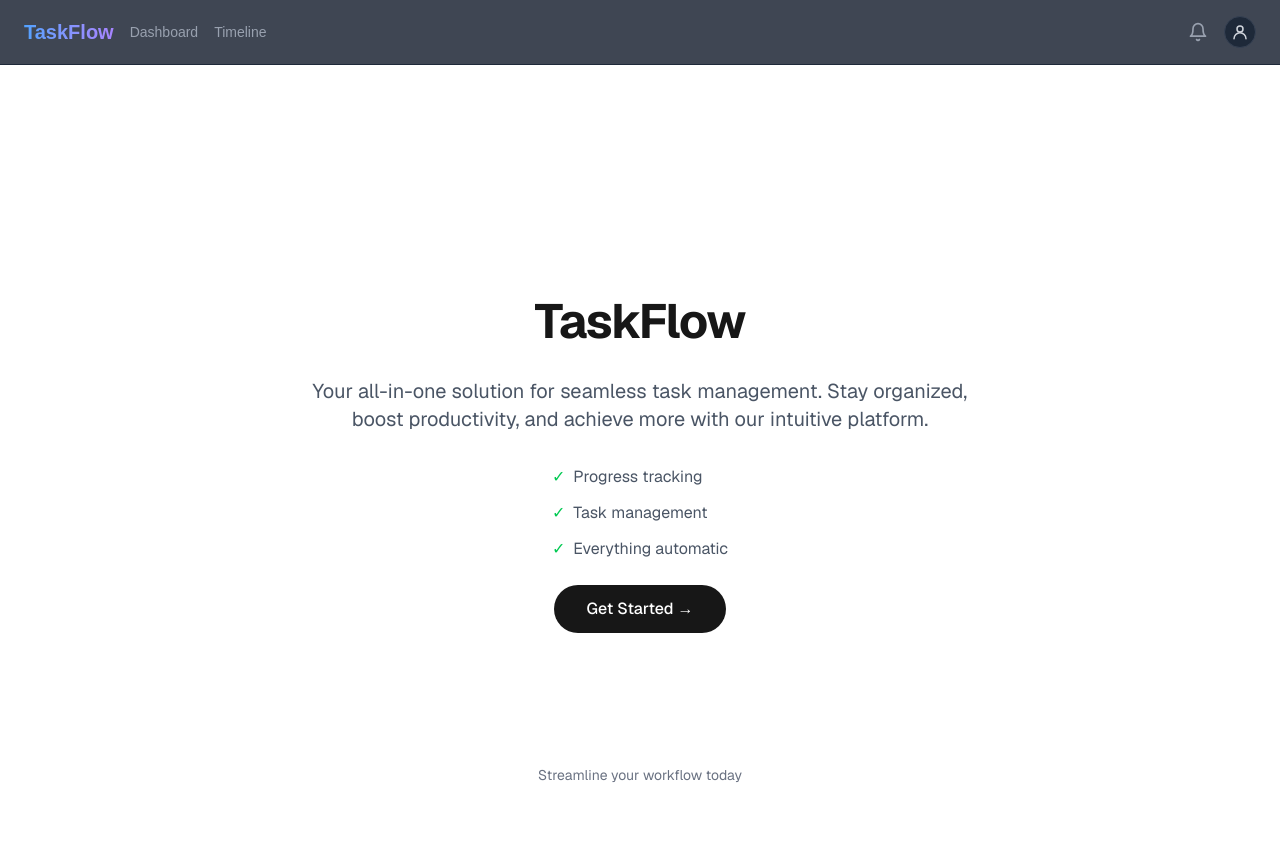
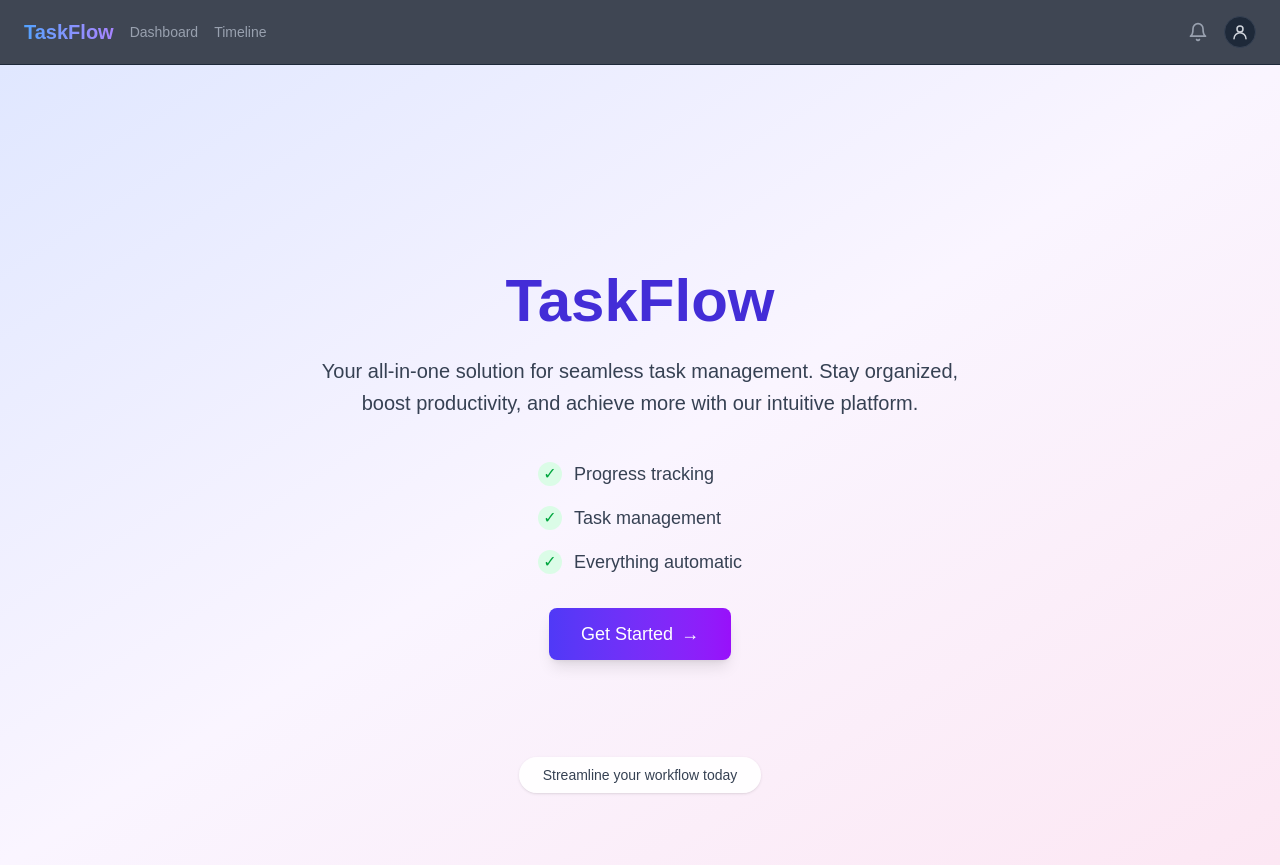
Before and after one commit to TheTravoHq/TaskFlow, a Next.js app in the folder web-app/: page / in a window 1280 px wide. Built offline with nearby package versions, Linux system fonts and the light colour scheme.

Commit message:
Refactor AuthPage and Home components for improved UI; enhance styling and layout for better user experience

```diff
--- a/web-app/app/auth/page.tsx
+++ b/web-app/app/auth/page.tsx
@@ -5,7 +5,6 @@ import axios from '../../lib/axios';
 
 export default function AuthPage() {
   const router = useRouter();
-  const [isLogin, setIsLogin] = useState(true);
   const [showOtpScreen, setShowOtpScreen] = useState(false);
   const [email, setEmail] = useState('');
   const [otp, setOtp] = useState('');
@@ -81,22 +80,49 @@ export default function AuthPage() {
   };
 
   return (
-    <div className="min-h-screen flex items-center justify-center bg-gray-50">
-      <div className="max-w-md w-full px-8 py-4 bg-white rounded-lg shadow-lg">
-        <div className="flex flex-col items-center">
-          <h2 className="text-2xl font-bold text-indigo-600">
-            {!showOtpScreen ? 'Sign in to your account' : 'Enter OTP'}
+    <div className="min-h-screen flex items-center justify-center bg-gradient-to-br from-indigo-100 via-purple-50 to-pink-100">
+      <div className="max-w-md w-full p-8 bg-white/90 backdrop-blur-sm rounded-2xl shadow-[0_8px_30px_rgb(0,0,0,0.12)] transition-all duration-300">
+        <div className="flex flex-col items-center space-y-4">
+          <div className="w-16 h-16 bg-indigo-600 rounded-full flex items-center justify-center">
+            <svg
+              xmlns="http://www.w3.org/2000/svg"
+              className="h-8 w-8 text-white"
+              fill="none"
+              viewBox="0 0 24 24"
+              stroke="currentColor"
+            >
+              <path
+                strokeLinecap="round"
+                strokeLinejoin="round"
+                strokeWidth={2}
+                d="M12 15v2m-6 4h12a2 2 0 002-2v-6a2 2 0 00-2-2H6a2 2 0 00-2 2v6a2 2 0 002 2zm10-10V7a4 4 0 00-8 0v4h8z"
+              />
+            </svg>
+          </div>
+          <h2 className="text-3xl font-bold text-indigo-700">
+            {!showOtpScreen ? 'Welcome Back' : 'Verify OTP'}
           </h2>
+          <p className="text-gray-700 text-center">
+            {!showOtpScreen
+              ? 'Sign in to access your account'
+              : 'Enter the code sent to your email'}
+          </p>
         </div>
 
-        <div className="mt-8 space-y-8">
+        <div className="mt-8 space-y-6">
           {error && (
-            <div className="text-red-500 text-sm text-center">{error}</div>
+            <div className="bg-red-100 text-red-600 p-3 rounded-lg text-sm text-center font-medium">
+              {error}
+            </div>
           )}
+
           <div className="space-y-4">
             {!showOtpScreen ? (
-              <div>
-                <label htmlFor="email" className="sr-only">
+              <div className="relative">
+                <label
+                  htmlFor="email"
+                  className="text-sm font-medium text-gray-900 mb-1 block"
+                >
                   Email address
                 </label>
                 <input
@@ -106,16 +132,13 @@ export default function AuthPage() {
                   required
                   value={email}
                   onChange={(e) => setEmail(e.target.value)}
-                  className="appearance-none rounded-lg relative block w-full px-3 py-2 border border-gray-300 placeholder-gray-500 text-gray-900 focus:outline-none focus:ring-indigo-500 focus:border-indigo-500"
-                  placeholder="Email address"
+                  className="appearance-none rounded-lg relative block w-full px-4 py-3 border border-gray-300 placeholder-gray-400 text-gray-900 focus:outline-none focus:ring-2 focus:ring-indigo-500 focus:border-transparent transition-all duration-300"
+                  placeholder="Enter your email"
                 />
               </div>
             ) : (
-              <div className="flex justify-center">
-                <div className="w-1/2">
-                  <label htmlFor="otp" className="sr-only">
-                    Enter OTP
-                  </label>
+              <div className="space-y-4">
+                <div className="flex justify-center">
                   <input
                     id="otp"
                     name="OTP"
@@ -127,7 +150,8 @@ export default function AuthPage() {
                       const onlyNumbers = e.target.value.replace(/[^0-9]/g, '');
                       setOtp(onlyNumbers);
                     }}
-                    className="text-center appearance-none relative block w-full px-3 py-2 border-0 border-b-2 border-gray-300 placeholder-gray-500 text-gray-900 focus:outline-none focus:ring-indigo-500 focus:border-indigo-500"
+                    className="text-center w-48 appearance-none px-4 py-3 text-2xl tracking-widest border-0 border-b-2 border-gray-300 placeholder-gray-400 text-gray-900 focus:outline-none focus:border-indigo-500 transition-all duration-300"
+                    placeholder="______"
                   />
                 </div>
               </div>
@@ -137,37 +161,38 @@ export default function AuthPage() {
           <button
             onClick={!showOtpScreen ? handleLogin : handleSubmit}
             type="submit"
-            className="w-full flex justify-center py-2 px-4 border border-transparent rounded-md shadow-sm text-sm font-medium text-white bg-indigo-600 hover:bg-indigo-700 focus:outline-none focus:ring-2 focus:ring-offset-2 focus:ring-indigo-500"
+            className="w-full flex justify-center py-3 px-4 border border-transparent rounded-lg shadow-sm text-sm font-medium text-white bg-gradient-to-r from-indigo-600 to-purple-600 hover:from-indigo-700 hover:to-purple-700 focus:outline-none focus:ring-2 focus:ring-offset-2 focus:ring-indigo-500 transition-all duration-300"
           >
-            {!showOtpScreen ? 'Sign in' : 'Verify OTP'}
+            {!showOtpScreen ? 'Continue with Email' : 'Verify OTP'}
           </button>
         </div>
 
         {showOtpScreen && (
-          <div>
-            <div className="text-center mt-4">
-              <span className="text-gray-500">{"Didn't receive OTP?   "}</span>
+          <div className="space-y-3">
+            <div className="text-center mt-6">
+              <span className="text-gray-700">
+                {"Didn't receive the code? "}
+              </span>
               {showResend ? (
                 <button
                   onClick={handleResend}
-                  className="text-sm text-indigo-600 hover:text-indigo-500"
+                  className="text-sm font-medium text-indigo-700 hover:text-indigo-900 transition-colors duration-300"
                 >
-                  Resend OTP
+                  Resend Code
                 </button>
               ) : (
-                <span className="text-sm text-indigo-600 hover:text-indigo-500">
-                  {timer} sec
+                <span className="text-sm font-medium text-indigo-700">
+                  {timer} seconds
                 </span>
               )}
             </div>
 
-            <div className="text-center mt-1">
-              <span className="text-gray-500">{'Have other email?   '}</span>
+            <div className="text-center">
               <button
                 onClick={resetState}
-                className="text-sm text-indigo-600 hover:text-indigo-500 cursor-pointer"
+                className="text-sm font-medium text-gray-700 hover:text-indigo-700 transition-colors duration-300"
               >
-                Sign in
+                Use a different email
               </button>
             </div>
           </div>
--- a/web-app/app/page.tsx
+++ b/web-app/app/page.tsx
@@ -1,40 +1,56 @@
 export default function Home() {
   return (
-    <div className="grid grid-rows-[20px_1fr_20px] items-center justify-items-center min-h-screen p-8 pb-20 gap-16 sm:p-20 font-[family-name:var(--font-geist-sans)]">
-      <main className="flex flex-col gap-[32px] row-start-2 items-center text-center">
-        <h1 className="text-4xl sm:text-5xl font-bold tracking-tight">
+    <div className="min-h-screen bg-gradient-to-br from-indigo-100 via-purple-50 to-pink-100">
+      <div className="grid grid-rows-[20px_1fr_20px] items-center justify-items-center min-h-screen p-8 pb-20 gap-16 sm:p-20">
+        <main className="flex flex-col gap-[40px] row-start-2 items-center text-center">
+          <div className="space-y-6">
+            <h1 className="text-5xl sm:text-6xl font-bold text-indigo-700">
               TaskFlow
             </h1>
-        <p className="text-xl text-gray-600 dark:text-gray-300 max-w-2xl">
-          Your all-in-one solution for seamless task management. Stay organized,
-          boost productivity, and achieve more with our intuitive platform.
+            <p className="text-xl text-gray-700 max-w-2xl leading-relaxed">
+              Your all-in-one solution for seamless task management. Stay
+              organized, boost productivity, and achieve more with our intuitive
+              platform.
             </p>
+          </div>
 
-        <div className="flex flex-col gap-6 items-center">
-          <ul className="text-left space-y-3 text-gray-600 dark:text-gray-300">
-            <li className="flex items-center gap-2">
-              <span className="text-green-500">✓</span> Progress tracking
+          <div className="flex flex-col gap-8 items-center">
+            <ul className="text-left space-y-4 text-gray-700">
+              {[
+                'Progress tracking',
+                'Task management',
+                'Everything automatic',
+              ].map((feature, index) => (
+                <li
+                  key={index}
+                  className="flex items-center gap-3 transform hover:translate-x-1 transition-transform duration-200"
+                >
+                  <span className="flex items-center justify-center w-6 h-6 rounded-full bg-green-100 text-green-600">
+                    ✓
+                  </span>
+                  <span className="text-lg font-medium">{feature}</span>
                 </li>
-            <li className="flex items-center gap-2">
-              <span className="text-green-500">✓</span> Task management
-            </li>
-            <li className="flex items-center gap-2">
-              <span className="text-green-500">✓</span> Everything automatic
-            </li>
+              ))}
             </ul>
 
             <a
-            className="rounded-full border border-solid border-transparent transition-colors flex items-center justify-center bg-foreground text-background gap-2 hover:bg-[#383838] dark:hover:bg-[#ccc] font-medium text-base h-12 px-8 w-full sm:w-auto"
               href="/auth"
+              className="group relative px-8 py-3 w-full sm:w-auto rounded-lg bg-gradient-to-r from-indigo-600 to-purple-600 text-white font-medium text-lg transition-all duration-300 hover:from-indigo-700 hover:to-purple-700 focus:outline-none focus:ring-2 focus:ring-offset-2 focus:ring-indigo-500 shadow-lg hover:shadow-xl"
             >
-            Get Started →
+              <span className="flex items-center justify-center gap-2">
+                Get Started
+                <span className="group-hover:translate-x-1 transition-transform duration-200">
+                  →
+                </span>
+              </span>
             </a>
           </div>
         </main>
 
-      <footer className="row-start-3 text-sm text-gray-500">
+        <footer className="row-start-3 text-sm font-medium text-gray-700 bg-white/90 backdrop-blur-sm px-6 py-2 rounded-full shadow-sm">
           <p>Streamline your workflow today</p>
         </footer>
       </div>
+    </div>
   );
 }
```
Lines whose indentation alone changed are shown as unchanged.
